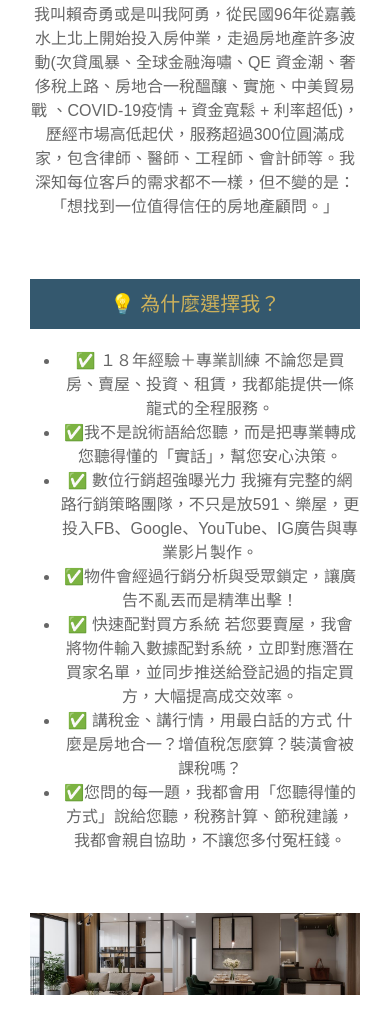
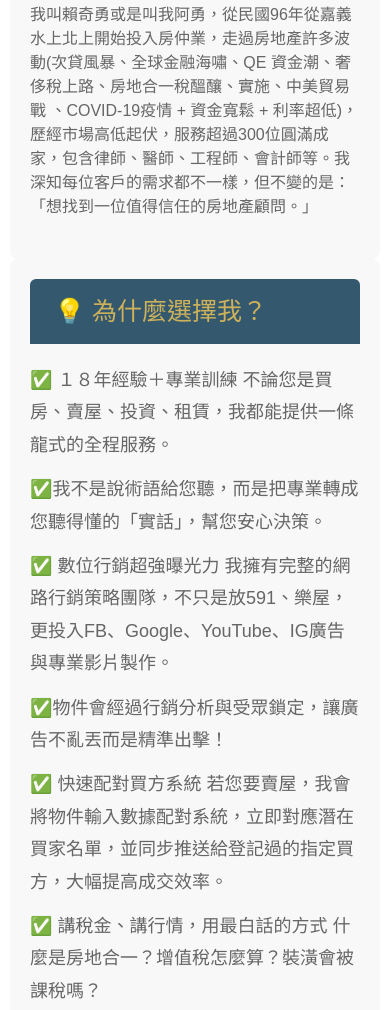
Before and after one commit to ayong-li/laichiyung0920.github.io, a plain HTML site: page index.html in a window 390 px wide. Shown: the part 2758-3768 px from the top of the page. Drawn offline with nearby package versions, Linux system fonts and the light colour scheme; no server answers.

Commit message:
Update index.html

```diff
--- a/index.html
+++ b/index.html
@@ -136,13 +136,38 @@
     font-size: 18px;
     padding: 16px;
   }
-  .section {
-    padding: 20px;
-  }
-  .section h2 {
-    font-size: 20px;
-    padding: 12px;
-  }
+.section {
+  max-width: 800px;
+  margin: 0 auto;
+  padding: 20px;
+  box-sizing: border-box;
+  background-color: #f8f8f8; /* 可選背景色 */
+  border-radius: 8px;
+  text-align: left; /* 整個區塊靠左 */
+}
+
+.section h2 {
+  background-color: #34586e;
+  color: #cdb15b;
+  padding: 16px 24px;
+  margin: 0 0 20px 0;
+  font-size: 25px;
+  text-align: left;
+  border-radius: 6px 6px 0 0;
+}
+
+.section ul {
+  text-align: left;      /* 💡 重點：文字向左對齊 */
+  list-style: none;      /* 不要預設圓點符號，因為你已經用 ✅ */
+  padding-left: 0;       /* 拿掉預設縮排 */
+  margin: 0;
+  line-height: 1.8em;
+  font-size: 18px;
+}
+
+.section ul li {
+  margin-bottom: 12px;
+}
   .logo-section img,
   .uk-slider-items img {
     width: 100% !important;
```
